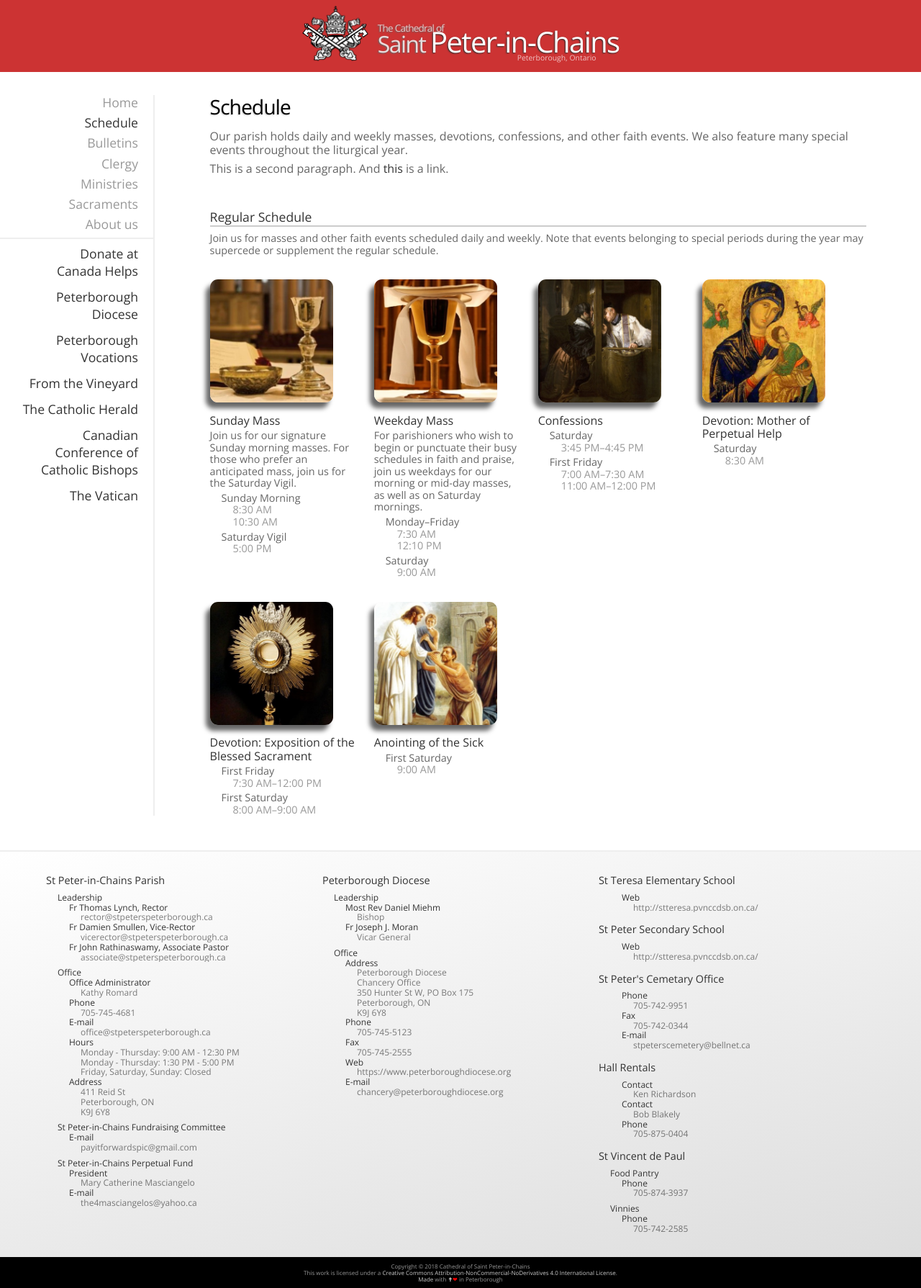
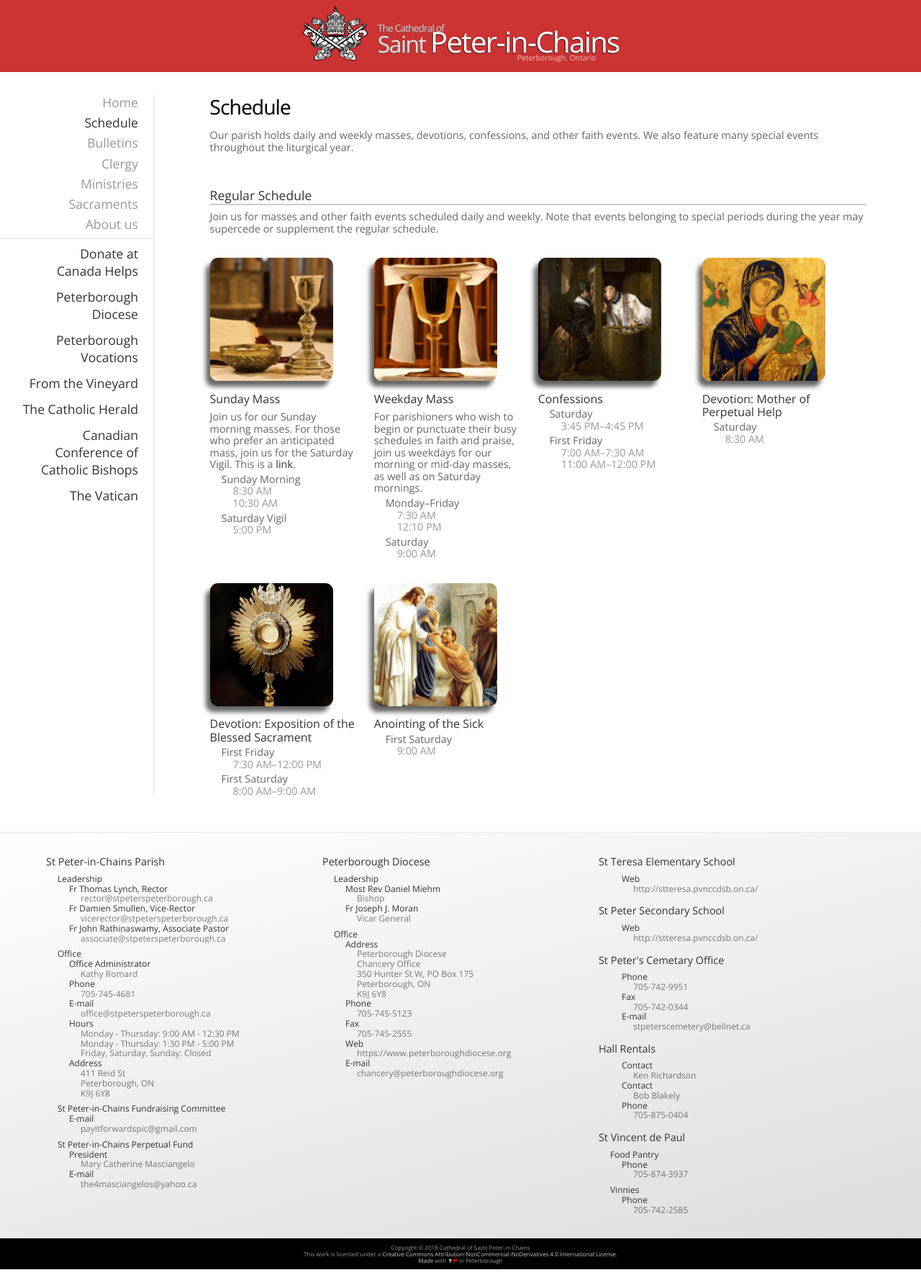
Before and after one commit to stpeterinchains/stpeterinchains.github.io, a Jekyll site: the page built from schedule.html, in a window 1280 px wide. Shown: the whole page at 72% size. Built offline with Jekyll 4.4.1, drawn with Linux system fonts in a browser that asks for light colours; nearby versions of some CDN libraries; after the commit the page ends 1763 px from its top, so only the background shows below that.

Commit message:
Enabled markdown on schedule page, refactored css so that markdown styles act as defaults for relevant elements

```diff
--- a/_config.yml
+++ b/_config.yml
@@ -10,25 +10,26 @@
 #data_dir
 #includes_dir
 
-styles_path:           "/styles/"
-scripts_path:          "/scripts/"
-forms_path:            "/forms/"
-images_path:           "/images/"
-slideshow_path:        "/images/slideshow/"
-social_images_path:    "/images/social/"
-schedule_images_path:  "/images/schedule/"
-bulletin_images_path:  "/images/bulletins/"
-clergy_images_path:    "/images/clergy/"
-ministry_images_path:  "/images/ministries/"
-sacrament_images_path: "/images/sacraments/"
-history_images_path:   "/images/history/"
+styles_path:           /styles/
+scripts_path:          /scripts/
+forms_path:            /forms/
+documents_path:        /documents/
+images_path:           /images/
+slideshow_path:        /images/slideshow/
+social_images_path:    /images/social/
+schedule_images_path:  /images/schedule/
+bulletin_images_path:  /images/bulletins/
+clergy_images_path:    /images/clergy/
+ministry_images_path:  /images/ministries/
+sacrament_images_path: /images/sacraments/
+history_images_path:   /images/history/
 
 
 
 # Build
 
-url: "https://stpeterspeterborough.ca"
-#baseurl: ""
+url: https://stpeterspeterborough.ca
+#baseurl:
 
 timezone: America/Toronto
 exclude: ["media", "temp"]
--- a/_data/schedule.yml
+++ b/_data/schedule.yml
@@ -1,13 +1,11 @@
 ---
 
 title: Schedule
-descriptive: |
+descriptive: >
   Our parish holds daily and weekly masses, devotions, confessions,
   and other faith events. We also feature many special events
   throughout the liturgical year.
 
-  This is a second paragraph.
-  And [this](http://example.com) is a link.
 occasions:
 
 
@@ -23,9 +21,9 @@
         image: weekend-mass.jpg
         homepage: true
         descriptive: >
-          Join us for our signature Sunday morning masses.
+          Join us for our Sunday morning masses.
           For those who prefer an anticipated mass, join us for the
-          Saturday Vigil.
+          Saturday Vigil. This is a [link](example.com).
         days:
           -
             day: Sunday Morning
--- a/_layouts/main.html
+++ b/_layouts/main.html
@@ -57,8 +57,8 @@
 {% assign welcome = site.data.main.welcome %}
 
 <section id="welcome">
-  <h1>{{ welcome.title }}</h1>
-  <div class="markdown">{{ welcome.message | markdownify }}</div>
+  <h1 id="welcome-title">{{ welcome.title }}</h1>
+  <div id="welcome-message" class="markdown">{{ welcome.message | markdownify }}</div>
 </section>
 
 {% endif %}
--- a/schedule.html
+++ b/schedule.html
@@ -21,7 +21,7 @@
   <section class="schedule-occasion">
     <h1 class="schedule-occasion-title">{{ occasion.title }}</h1>
     {% if occasion.start %}<h2 class="schedule-occasion-start">{{ occasion.start }}</h2>{% endif %}
-    {% if occasion.descriptive %}<p class="schedule-occasion-descriptive">{{ occasion.descriptive }}</p>{% endif %}
+    {% if occasion.descriptive %}<div class="schedule-occasion-descriptive markdown">{{ occasion.descriptive | markdownify }}</div>{% endif %}
     <div class="pure-g">
       {% for event in occasion.events %}
       <div class="schedule-event pure-u-1 pure-u-sm-1-2 pure-u-lg-1-3 pure-u-xl-1-4"><section>
@@ -31,7 +31,7 @@
         {% else %}
         <h1 class="schedule-event-title-without-image">{{ event.title }}</h1>
         {% endif %}
-        {% if event.descriptive %}<p class="schedule-event-descriptive">{{ event.descriptive }}</p>{% endif %}
+        {% if event.descriptive %}<div class="schedule-event-descriptive markdown">{{ event.descriptive | markdownify }}</div>{% endif %}
         {% for day in event.days %}
         <div class="schedule-event-day">{{ day.day | replace: '--', '&ndash;' }}</div>
         {% for time in day.times %}
--- a/styles/layout.scss
+++ b/styles/layout.scss
@@ -61,6 +61,8 @@
   font-weight: 300; font-size: 0.9rem;
 }
 
+div.markdown em { font-style: italic; }
+div.markdown strong { font-weight: 600; }
 div.markdown a { text-decoration: none; }
 div.markdown a:hover { color: skyblue; }
 
@@ -89,10 +91,10 @@
   div.page-descriptive { font-size: 1rem; }
 }
 
-@media screen and (min-width: 64rem) {
-  div.markdown > p, div.markdown > h1, div.markdown > h2 { font-size: 1rem; }
-  div.markdown > h1, div.markdown > h2, div.markdown th, div.markdown td { font-size: 1rem; }
-}
+/* @media screen and (min-width: 80rem) { */
+/*   div.markdown > p, div.markdown > h1, div.markdown > h2, */
+/*     div.markdown th, div.markdown td { font-size: 1rem; } */
+/* } */
 
 
 
@@ -190,24 +192,25 @@
   background-color: #c33;
 }
 
-#welcome > h1 {
+#welcome-title {
   margin: 0 5%;
   font-weight: 300; font-size: 1.5rem; letter-spacing: -0.05rem;
   color: white; text-shadow: -1px 1px 2px #333;
 }
 
-#welcome > div {
+#welcome-message {
   margin: 0.5rem 5% 0 5%;
-  font-weight: 300; font-size: 1rem;
   color: rgba(255,255,255,0.75);
 }
 
-#welcome > div em { color: white; font-style: normal; }
-#welcome > div strong { font-weight: 400; color: white; }
+#welcome-message > p { font-size: 1rem; }
 
-@media screen and (min-width: 48rem) { #welcome > div { margin: 0.5rem 10%; } }
-@media screen and (min-width: 64rem) { #welcome > div { margin: 0.5rem 15%; } }
-@media screen and (min-width: 80rem) { #welcome > div { margin: 0.5rem 20%; } }
+#welcome-message em { color: white; font-style: normal; }
+#welcome-message strong { font-weight: 400; color: white; }
+
+@media screen and (min-width: 48rem) { #welcome-message { margin: 0.5rem 10%; } }
+@media screen and (min-width: 64rem) { #welcome-message { margin: 0.5rem 15%; } }
+@media screen and (min-width: 80rem) { #welcome-message { margin: 0.5rem 20%; } }
 
 
 /* SECTION: SLIDESHOW */
@@ -239,8 +242,7 @@
 div.slideshow-slide > div > p { margin-top: 0; font-weight: 600; font-size: 1rem; }
 div.slideshow-slide > div a { color: #ccc; }
 div.slideshow-slide > div a:hover { color: white; }
-div.slideshow-slide > div em {}
-div.slideshow-slide > div strong { font-weight: 600; color: #ff6; }
+div.slideshow-slide > div strong { color: #ff6; }
 
 div.slideshow-effect { animation-name: slideshow-effect; animation-duration: 1s; }
 @keyframes slideshow-effect { from {opacity: 0.5} to {opacity: 1} }
--- a/styles/pages.scss
+++ b/styles/pages.scss
@@ -154,15 +154,15 @@
 #call-to-action-message a:hover { color: skyblue; }
 
 @media screen and (min-width: 48rem) {
-  #call-to-action-message { font-size: 1rem; }
+  #call-to-action-message > p { font-size: 1rem; }
 }
 
 @media screen and (min-width: 64rem) {
-  #call-to-action-message { font-size: 1.1rem; }
+  #call-to-action-message > p { font-size: 1.1rem; }
 }
 
 @media screen and (min-width: 80rem) {
-  #call-to-action-message { margin-left: 15%; margin-right: 15%; }
+  #call-to-action-message > p { margin-left: 15%; margin-right: 15%; }
 }
 
 
@@ -182,11 +182,12 @@
   color: #333;
 }
 
-p.schedule-occasion-descriptive {
+div.schedule-occasion-descriptive {
   margin: 0.5rem 0 0 0;
-  font-weight: 300; font-size: 0.9rem;
   color: #666;
 }
+
+div.schedule-occasion-descriptive a { font-weight: 400; color: #333; }
 
 section.schedule-occasion > div.pure-g > div { box-sizing: border-box; }
 
@@ -198,11 +199,12 @@
   color: #333;
 }
 
-p.schedule-event-descriptive {
+div.schedule-event-descriptive {
   margin: 0; margin-right: 10%;
-  font-weight: 300; font-size: 0.9rem;
   color: #666;
 }
+
+div.schedule-event-descriptive a { font-weight: 400; color: #333; }
 
 div.schedule-event-day {
   margin: 0.25rem 0 0 1rem;
```
